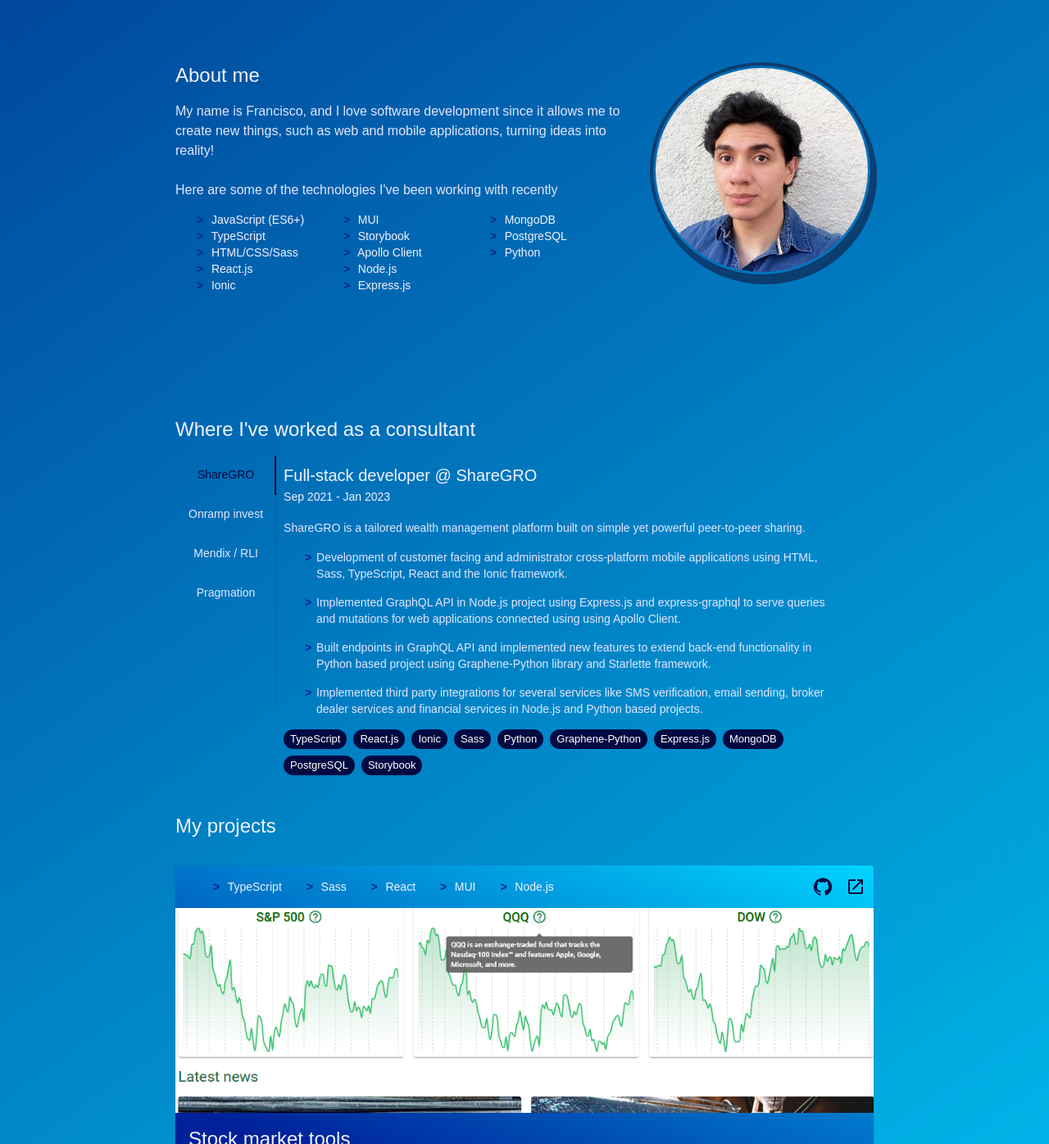
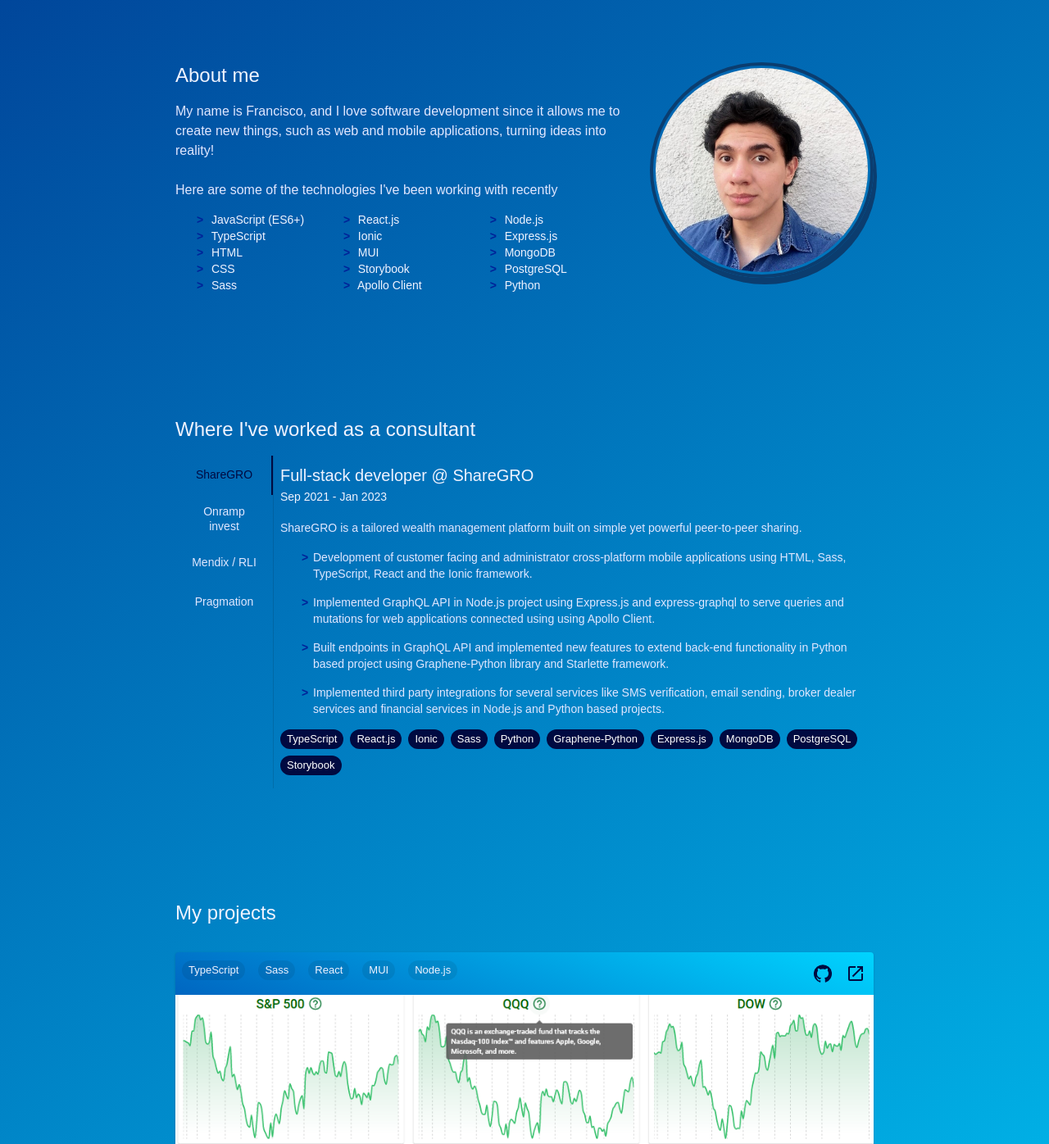
Before and after one commit to Eng-Francisco-Hernandez/portfolio, a React (Create React App) app: page / in a window 1280 px wide. Shown: the part 948-2344 px from the top of the page at 82% size. Built offline with nearby package versions, Linux system fonts and the light colour scheme.

Commit message:
feat(final-adjustments): fixed responsiveness bugs

```diff
--- a/src/components/about/About.tsx
+++ b/src/components/about/About.tsx
@@ -21,7 +21,9 @@
           <ul>
             <li> JavaScript (ES6+) </li>
             <li> TypeScript </li>
-            <li> HTML/CSS/Sass</li>
+            <li> HTML</li>
+            <li> CSS</li>
+            <li> Sass</li>
             <li> React.js</li>
             <li> Ionic</li>
             <li> MUI</li>
--- a/src/components/about/about.scss
+++ b/src/components/about/about.scss
@@ -22,6 +22,21 @@
   }
 }
 
+@mixin custom-col-number-list-breakpoint-generator(
+  $breakpoint-width,
+  $font-size,
+  $col-number
+) {
+  @media only screen and (max-width: $breakpoint-width) {
+    font-size: $font-size !important;
+    ul {
+      -webkit-column-count: $col-number;
+      -moz-column-count: $col-number;
+      column-count: $col-number;
+    }
+  }
+}
+
 .custom-col-number-list {
   ul {
     list-style: none;
@@ -31,6 +46,8 @@
     -moz-column-count: 3;
     column-count: 3;
   }
+  @include custom-col-number-list-breakpoint-generator(600px, 14px, 2);
+  @include custom-col-number-list-breakpoint-generator(300px, 12px, 1);
 }
 
 ul {
--- a/src/components/experience/Experience.tsx
+++ b/src/components/experience/Experience.tsx
@@ -94,7 +94,7 @@
       {...other}
     >
       {value === index && (
-        <Grid item sx={{ maxWidth: 700, p: 1 }}>
+        <Grid item sx={{ p: 1 }}>
           <Typography variant="h6">
             {`${children.title} @ ${children.company}`}
           </Typography>
@@ -161,7 +161,6 @@
           sx={{
             flexGrow: 1,
             display: "flex",
-            maxHeight: 300,
           }}
         >
           <Tabs
@@ -169,7 +168,7 @@
             variant="scrollable"
             value={value}
             onChange={handleChange}
-            sx={{ borderRight: 1, borderColor: "divider" }}
+            sx={{ borderRight: 1, borderColor: "divider", minWidth: 120 }}
           >
             {experienceItems.map((item, i) => {
               return <Tab label={item.company} {...a11yProps(i)} key={i} />;
--- a/src/components/navbar/Navbar.tsx
+++ b/src/components/navbar/Navbar.tsx
@@ -6,6 +6,7 @@
   Button,
   Divider,
   Drawer,
+  Fab,
   IconButton,
   List,
   ListItem,
@@ -15,6 +16,8 @@
   Typography,
 } from "@mui/material";
 import "./navbar.scss";
+import SocialNetworkItems from "../social-network-items/SocialNetworkItems";
+import { socialNetworkItems } from "../../util-constants";
 const drawerWidth = 240;
 const navItems = ["About", "Experience", "Work", "Contact", "Resume"];
 
@@ -28,7 +31,7 @@
   const drawer = (
     <Box onClick={handleDrawerToggle} className="side-bar">
       <Typography variant="h6" sx={{ my: 2 }}>
-        Options
+        Quick links
       </Typography>
       <Divider />
       <List>
@@ -40,6 +43,22 @@
           </ListItem>
         ))}
       </List>
+      <div className="drawer-social-network-items-container">
+        {socialNetworkItems.map((item, i) => {
+          return (
+            <Fab
+              size="small"
+              color="primary"
+              href={item.link}
+              target="_blank"
+              key={i}
+              sx={{ mr: 2 }}
+            >
+              {item.icon}
+            </Fab>
+          );
+        })}
+      </div>
     </Box>
   );
 
--- a/src/components/navbar/navbar.scss
+++ b/src/components/navbar/navbar.scss
@@ -9,3 +9,12 @@
     rgba(0, 212, 255, 1) 90%
   );
 }
+
+.drawer-social-network-items-container {
+  display: flex;
+  position: fixed;
+  bottom: 0px;
+  left: 20px;
+  justify-content: center;
+  margin: 20px;
+}
--- a/src/components/projects/Projects.tsx
+++ b/src/components/projects/Projects.tsx
@@ -1,16 +1,17 @@
+import GitHubIcon from "@mui/icons-material/GitHub";
+import OpenInNewIcon from "@mui/icons-material/OpenInNew";
+import stockMarketToolsImg from "../../assets/images/projects/stock-market-tools.png";
+import "./projects.scss";
 import {
   Card,
   CardContent,
   CardHeader,
   CardMedia,
+  Chip,
   Grid,
   IconButton,
   Typography,
 } from "@mui/material";
-import "./projects.scss";
-import stockMarketToolsImg from "../../assets/images/projects/stock-market-tools.png";
-import GitHubIcon from "@mui/icons-material/GitHub";
-import OpenInNewIcon from "@mui/icons-material/OpenInNew";
 
 interface ProjectItem {
   technologies: string[];
@@ -52,16 +53,17 @@
               <CardHeader
                 sx={{ padding: "0px" }}
                 subheader={
-                  <Typography
-                    component={"span"}
-                    variant="body2"
-                    className="project-technology-list"
-                  >
-                    <ul>
-                      {item.technologies.map((technology, j) => {
-                        return <li key={j}> {technology} </li>;
-                      })}
-                    </ul>
+                  <Typography component={"span"} variant="body2">
+                    {item.technologies.map((technology, j) => {
+                      return (
+                        <Chip
+                          sx={{ mr: 1, ml: 1, mb: 1 }}
+                          label={technology}
+                          size="small"
+                          key={j}
+                        ></Chip>
+                      );
+                    })}
                   </Typography>
                 }
                 action={
--- a/src/components/social-network-items/SocialNetworkItems.tsx
+++ b/src/components/social-network-items/SocialNetworkItems.tsx
@@ -1,29 +1,6 @@
-import GitHubIcon from '@mui/icons-material/GitHub';
-import LinkedInIcon from '@mui/icons-material/LinkedIn';
-import { Fab } from '@mui/material';
-import { ReactNode } from 'react';
-import './social-network-items.scss';
-
-
-interface SocialNetworkItem {
-  link: string;
-  icon: ReactNode | string;
-}
-
-const socialNetworkItems: SocialNetworkItem[] = [
-  {
-    link: "https://github.com/Eng-Francisco-Hernandez",
-    icon: <GitHubIcon />,
-  },
-  {
-    link: "https://www.linkedin.com/in/francisco-hern%C3%A1ndez-582377230/",
-    icon: <LinkedInIcon />,
-  },
-  {
-    link: "https://medium.com/@fjch87",
-    icon: "M",
-  },
-];
+import { Fab } from "@mui/material";
+import { socialNetworkItems } from "../../util-constants";
+import "./social-network-items.scss";
 
 export default function SocialNetworkItems() {
   return (
--- a/src/components/social-network-items/social-network-items.scss
+++ b/src/components/social-network-items/social-network-items.scss
@@ -6,4 +6,7 @@
   &.right {
     right: 0px;
   }
+  @media only screen and (max-width: 1000px) {
+    display: none;
+  }
 }
--- /dev/null
+++ b/src/util-constants/index.ts
@@ -0,0 +1 @@
+export * from './personal-information';
--- /dev/null
+++ b/src/util-constants/personal-information.tsx
@@ -0,0 +1,23 @@
+import GitHubIcon from "@mui/icons-material/GitHub";
+import LinkedInIcon from "@mui/icons-material/LinkedIn";
+import { ReactNode } from "react";
+
+interface SocialNetworkItem {
+  link: string;
+  icon: ReactNode | string;
+}
+
+export const socialNetworkItems: SocialNetworkItem[] = [
+  {
+    link: "https://github.com/Eng-Francisco-Hernandez",
+    icon: <GitHubIcon />,
+  },
+  {
+    link: "https://www.linkedin.com/in/francisco-hern%C3%A1ndez-582377230/",
+    icon: <LinkedInIcon />,
+  },
+  {
+    link: "https://medium.com/@fjch87",
+    icon: "M",
+  },
+];
```
